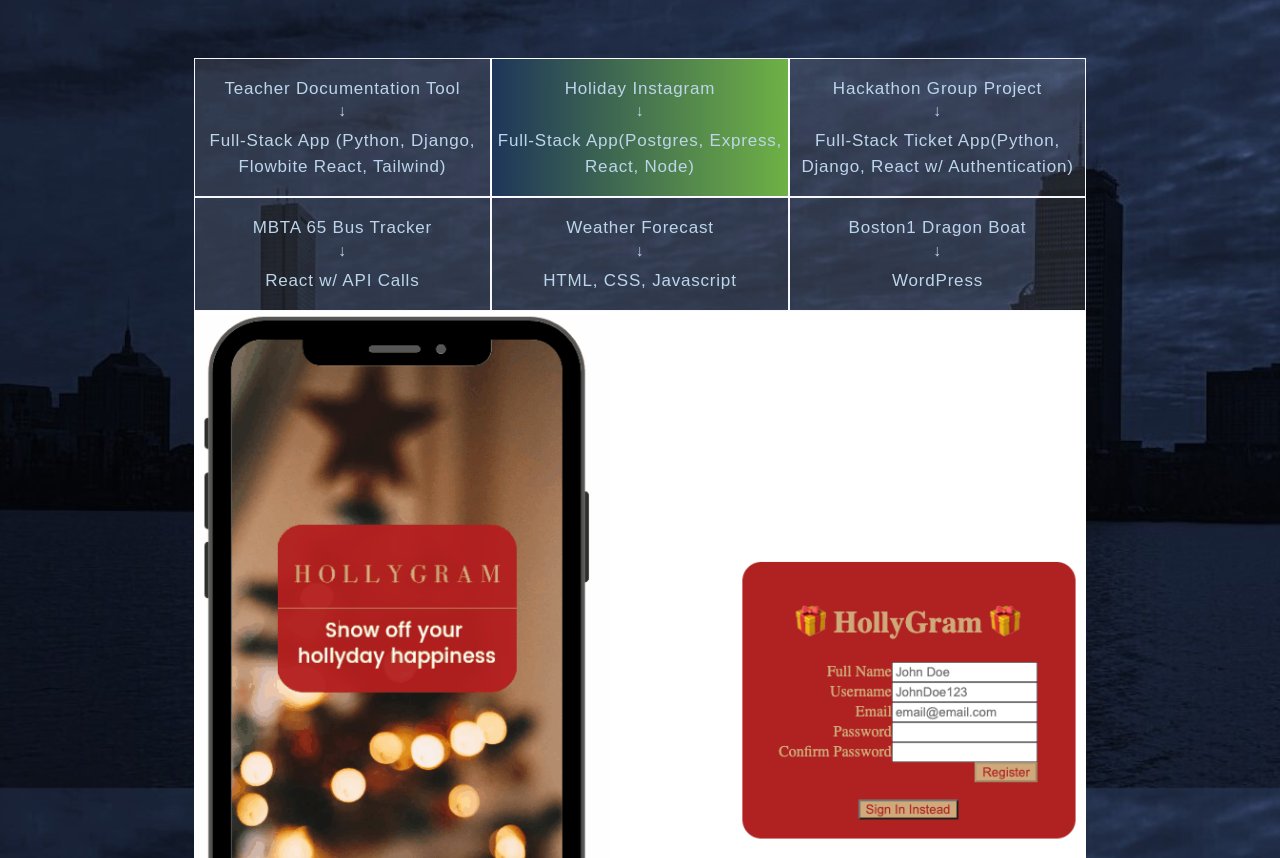
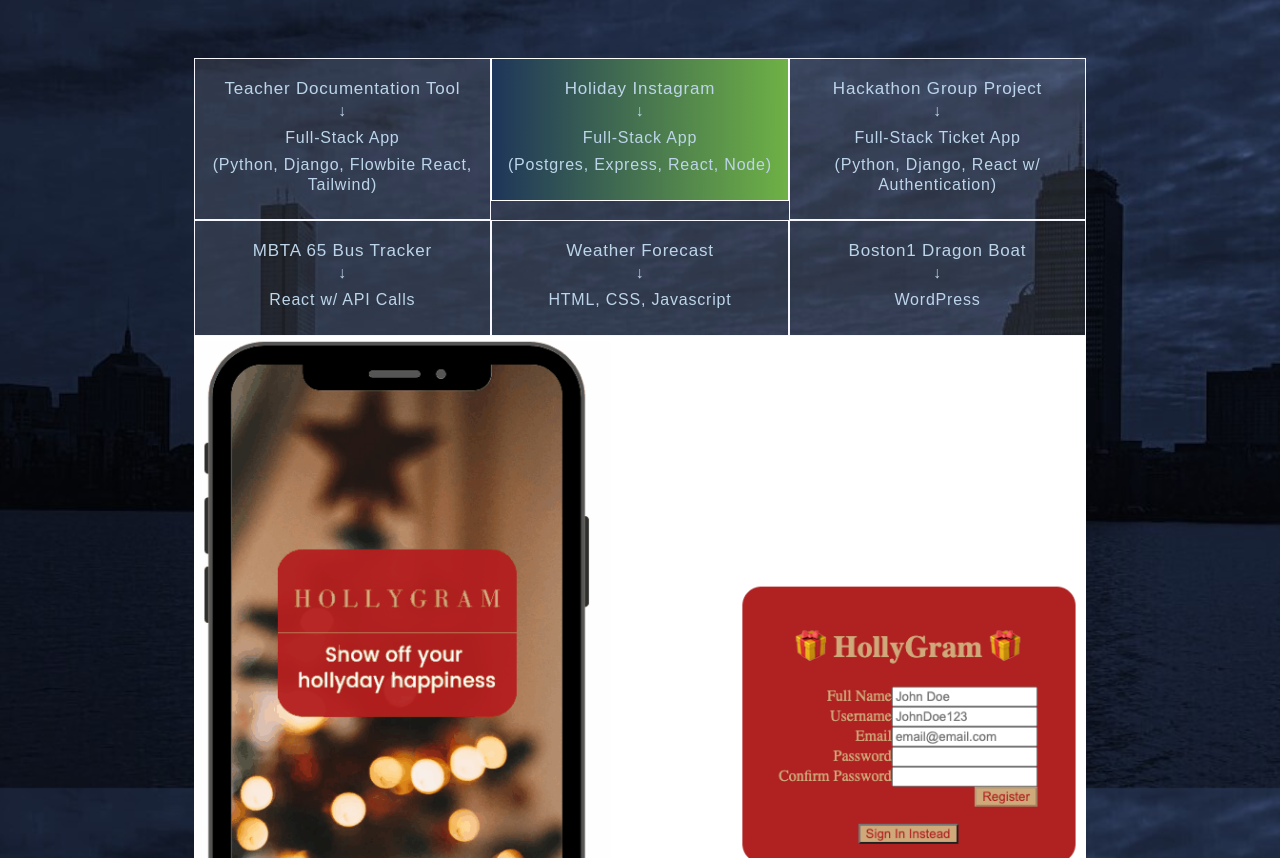
Before and after one commit to BChan26/React-Bootstrap-Portfolio, a React (Create React App) app in the folder my-app/: page / in a window 1280 px wide. Shown: the part 1720-2578 px from the top of the page. Built offline with nearby package versions, Linux system fonts and the light colour scheme; the HTML template or start-up script is replaced by a standard one.

Commit message:
changed tags

```diff
--- a/my-app/src/components/Projects.js
+++ b/my-app/src/components/Projects.js
@@ -70,16 +70,16 @@ return (
                         <Nav.Item>
                             <Nav.Link eventKey="sixth">Teacher Documentation Tool
                             <h6>↓</h6>
-                            <h7>Full-Stack App </h7>
-                            <h7>(Python, Django, Flowbite React, Tailwind) </h7>
+                            <h6>Full-Stack App </h6>
+                            <h6>(Python, Django, Flowbite React, Tailwind) </h6>
                             </Nav.Link>
                         </Nav.Item>
 
                         <Nav.Item>
                             <Nav.Link eventKey="first">Holiday Instagram
                             <h6>↓</h6>
-                            <h7>Full-Stack App</h7>
-                            <h7>(Postgres, Express, React, Node)</h7>
+                            <h6>Full-Stack App</h6>
+                            <h6>(Postgres, Express, React, Node)</h6>
                             </Nav.Link>
 
                         </Nav.Item>
@@ -87,8 +87,8 @@ return (
                         <Nav.Item>
                             <Nav.Link eventKey="fifth">Hackathon Group Project
                             <h6>↓</h6>
-                            <h7>Full-Stack Ticket App</h7>
-                            <h7>(Python, Django, React w/ Authentication)</h7>
+                            <h6>Full-Stack Ticket App</h6>
+                            <h6>(Python, Django, React w/ Authentication)</h6>
                             </Nav.Link>
                         </Nav.Item>
 
@@ -96,7 +96,7 @@ return (
                         <Nav.Item>
                             <Nav.Link eventKey="second">MBTA 65 Bus Tracker
                             <h6>↓</h6>
-                            <h7>React w/ API Calls</h7>
+                            <h6>React w/ API Calls</h6>
                             </Nav.Link>
 
                         </Nav.Item>
@@ -104,14 +104,14 @@ return (
                         <Nav.Item>
                             <Nav.Link eventKey="third">Weather Forecast
                             <h6>↓</h6>
-                            <h7>HTML, CSS, Javascript</h7>
+                            <h6>HTML, CSS, Javascript</h6>
                             </Nav.Link>
                         </Nav.Item>
 
                         <Nav.Item>
                             <Nav.Link eventKey="fourth">Boston1 Dragon Boat
                             <h6>↓</h6>
-                            <h7>WordPress</h7>
+                            <h6>WordPress</h6>
                             </Nav.Link>
                         </Nav.Item>
 
```
